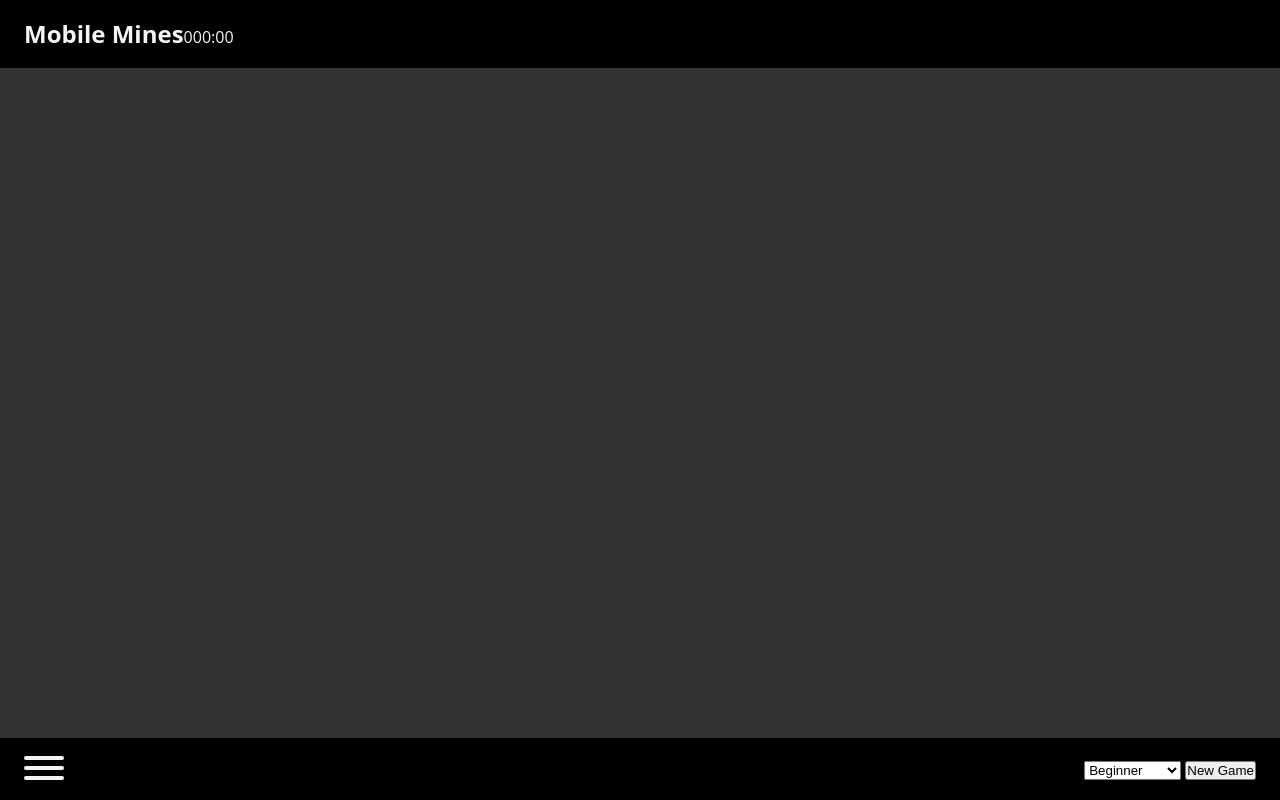
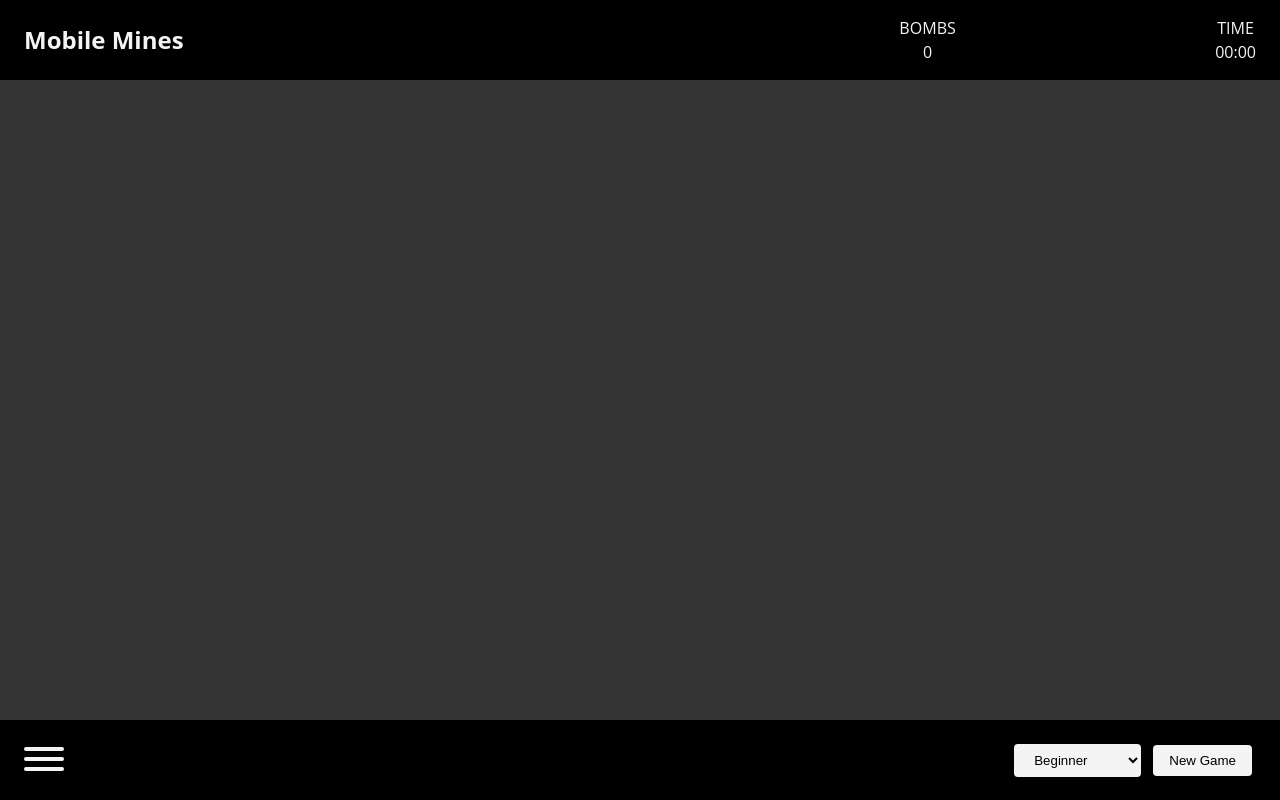
Before and after one commit to redirwin/Bomb-Yard, a plain HTML site: page index.html in a window 1280 px wide. Drawn offline with nearby package versions, Linux system fonts and the light colour scheme.

Commit message:
More styling.

```diff
--- a/index.html
+++ b/index.html
@@ -19,8 +19,8 @@
 <body>
     <section id="marquee">
         <h1>Mobile Mines</h1>
-        <div id="bomb-count">0</div>
-        <div id="timer">00:00</div>
+        <div id="bomb-count"><span>BOMBS</span><span id="bomb-count">0</span></div>
+        <div id="timer"><span>TIME</span><span id="time-left">00:00</span></div>
     </section>
     <section id="game-grid"></section>
     <section id="footer">
--- a/scripts/main.js
+++ b/scripts/main.js
@@ -8,12 +8,7 @@ const numOfColumns = 0;
 const difficulty = 0;
 
 $(document).ready(function () {
-  // $(".hamburger").click(function () {
-  //   $(this).toggleClass("is-active");
-  //   $("#menu").slideToggle();
-  //   $(difficultyForm).slideToggle();
-  // });
-  $(".hamburger").tap(function () {
+  $(".hamburger").click(function () {
     $(this).toggleClass("is-active");
     $("#menu").slideToggle();
     $(difficultyForm).slideToggle();
--- a/styles/main.css
+++ b/styles/main.css
@@ -28,7 +28,6 @@ button {
 #footer {
   position: fixed;
   width: 100vw;
-  min-height: 50px;
   background: #000;
   z-index: 9999;
   display: flex;
@@ -38,12 +37,25 @@ button {
 #marquee {
   top: 0;
   left: 0;
-  align-items: baseline;
+  height: 10vh;
+  align-items: center;
+  justify-content: space-between;
+}
+
+#marquee h1 {
+  width: 50%;
+}
+
+#marquee span {
+  display: flex;
+  flex-direction: column;
+  align-items: center;
 }
 
 #footer {
   bottom: 0;
   left: 0;
+  height: 10vh;
   align-items: center;
   justify-content: space-between;
 }
@@ -63,7 +75,7 @@ button {
 
 #menu {
   position: fixed;
-  bottom: 60px;
+  bottom: 10vh;
   left: 0;
   width: 100vw;
   background: #000;
@@ -89,3 +101,12 @@ button {
   background: #f4f4f4;
   color: #000;
 }
+
+select, button {
+  background: #f4f4f4;
+  color: #000;
+  padding: 0.5rem 1rem;
+  border: none;
+  border-radius: 0.25rem;
+  margin: 0 0.25rem;
+}
```
